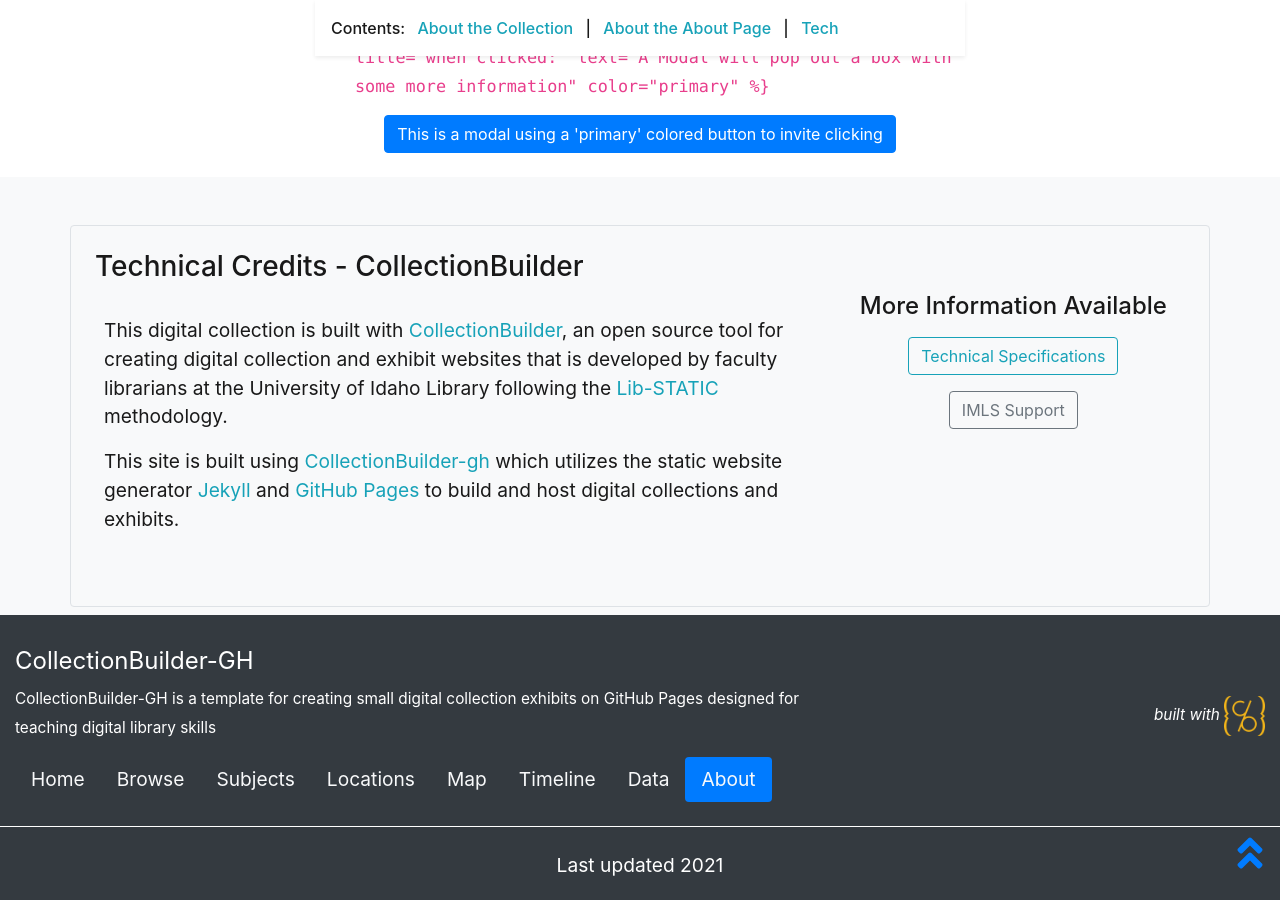
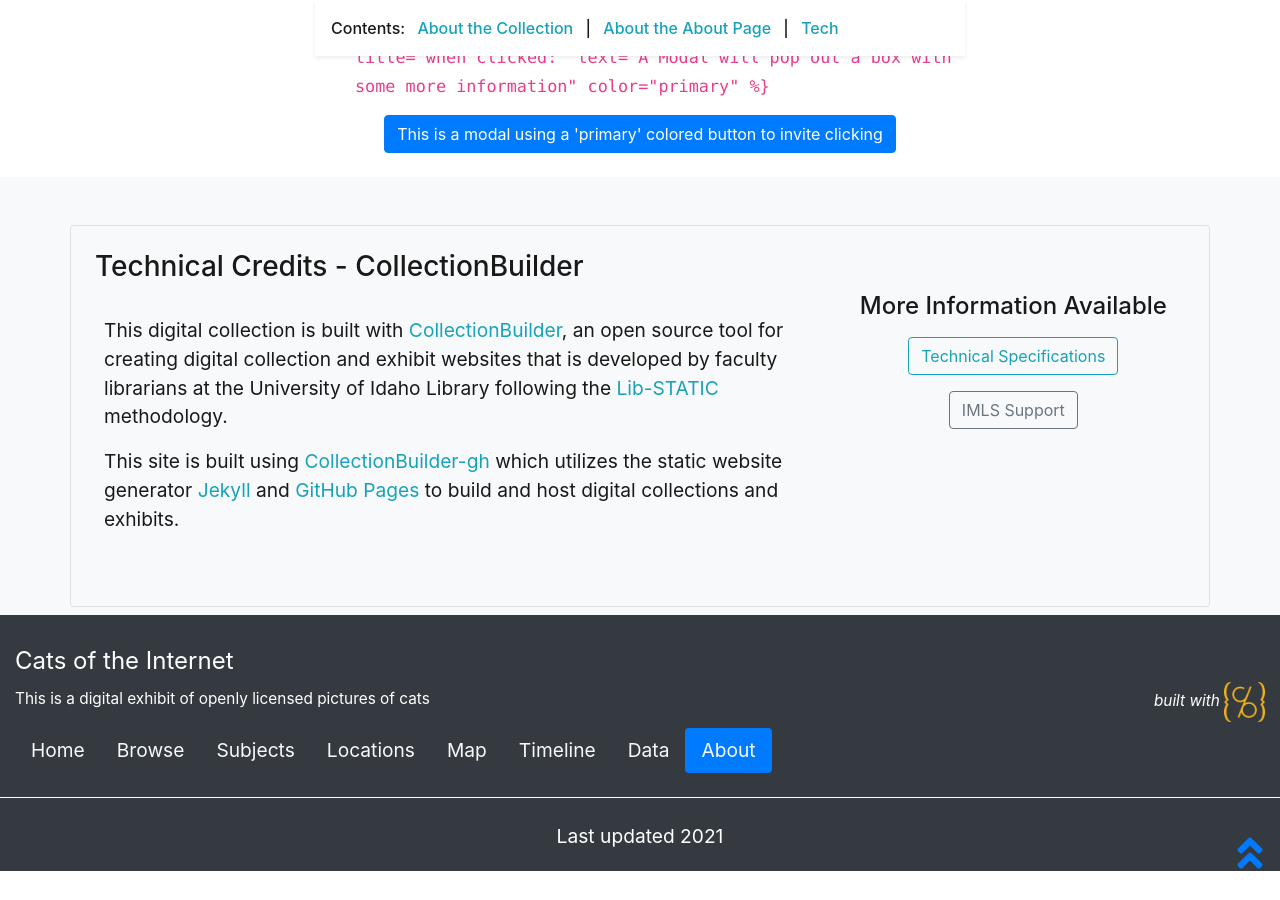
Before and after one commit to gabrielesh/collectionbuilder-demo, a Jekyll site: the page built from pages/about.md, in a window 1280 px wide and 900 px high, scrolled down 5616 px. Built offline with Jekyll 4.4.1, drawn with Linux system fonts in a browser that asks for light colours; after the commit the page ends 6487 px from its top, so only the background shows below that; some of the changed text lies outside the part shown.

Commit message:
updated config and renamed metadata file to cat-metadata.csv

```diff
--- a/_config.yml
+++ b/_config.yml
@@ -20,21 +20,21 @@
 # SITE SETTINGS
 #
 # title of site appears in banner
-title: CollectionBuilder-GH
+title: Cats of the Internet
 # tagline, a short phrase that will appear throughout the site in the top banner
-tagline: a template for creating simple digital exhibits
+tagline: because cats are nice
 # description appears in meta tags and other locations
 # this description might appear in search result lists, keep around 160 characters max
-description: "CollectionBuilder-GH is a template for creating small digital collection exhibits on GitHub Pages designed for teaching digital library skills"
+description: "This is a digital exhibit of openly licensed pictures of cats"
 # creator of the digital collection, to appear in meta tags; we typically use our GitHub usernames but feel free to just use your name
-author: CollectionBuilder
+author: Gabriele
 
 ##########
 # COLLECTION SETTINGS
 #
 # Set the metadata for your collection (the name of the csv file in your _data directory that describes the objects in your collection)
 # Use the filename of your CSV **without** the ".csv" extension! E.g. _data/demo-metadata.csv --> "demo-metadata"
-metadata: demo-metadata
+metadata: cat-metadata
 
 ##########
 # GOOGLE SERVICES [optional!]
@@ -50,7 +50,7 @@
 # ROBOTS EXCLUDE
 #
 # set noindex to true if you do NOT want Google to index your site
-# noindex: true
+noindex: true
 
 ##########
 # BUILD SETTINGS
```
Also changed, not shown: _data/cat-metadata.csv (renamed from _data/demo-metadata.csv, +0 -11 lines).
